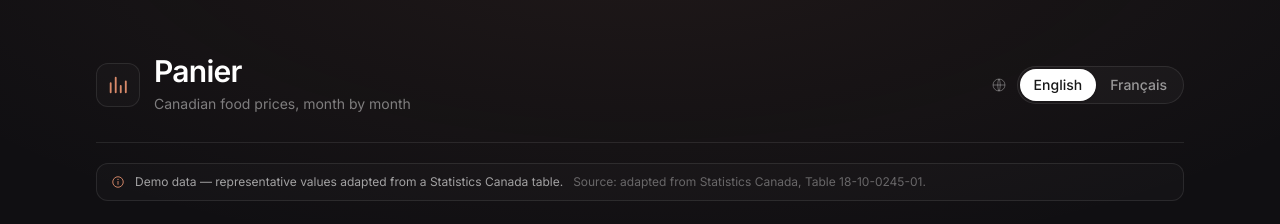
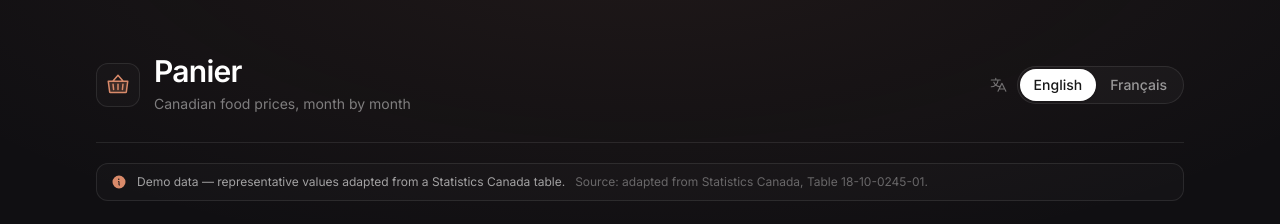
Before and after one commit to fkabaalkhail/panier, a Next.js app: page / in a window 1280 px wide. Shown: the top 224 px of the page. Built offline with nearby package versions, Linux system fonts and the light colour scheme.

Commit message:
Use Phosphor icons for brand mark, language selector and data note

```diff
--- a/components/Dashboard.tsx
+++ b/components/Dashboard.tsx
@@ -2,6 +2,7 @@
 
 import { useMemo, useState } from "react";
 import { motion } from "framer-motion";
+import { Basket, Info } from "@phosphor-icons/react";
 import { FOOD_ITEMS, MONTHS } from "@/lib/data";
 import {
   convert,
@@ -246,39 +247,23 @@ export default function Dashboard() {
   );
 }
 
-/** Minimal SVG data-mark — replaces the old emoji logo. */
+/** Brand mark — Phosphor basket ("panier" = basket). */
 function Logo() {
   return (
     <span className="grid h-11 w-11 place-items-center rounded-xl border border-[var(--color-line)] bg-white/[0.02]">
-      <svg width="22" height="22" viewBox="0 0 24 24" fill="none" aria-hidden="true">
-        <path
-          d="M4 20V10M9.5 20V4M15 20v-7M20.5 20V8"
-          stroke="var(--color-accent)"
-          strokeWidth="2"
-          strokeLinecap="round"
-        />
-      </svg>
+      <Basket size={24} weight="duotone" color="var(--color-accent)" aria-hidden="true" />
     </span>
   );
 }
 
 function InfoIcon() {
   return (
-    <svg
-      className="h-3.5 w-3.5 shrink-0 text-[var(--color-accent)]"
-      viewBox="0 0 24 24"
-      fill="none"
+    <Info
+      size={16}
+      weight="fill"
+      className="shrink-0 text-[var(--color-accent)]"
       aria-hidden="true"
-    >
-      <circle cx="12" cy="12" r="9" stroke="currentColor" strokeWidth="1.6" />
-      <path
-        d="M12 11v5"
-        stroke="currentColor"
-        strokeWidth="1.6"
-        strokeLinecap="round"
-      />
-      <circle cx="12" cy="7.6" r="1" fill="currentColor" />
-    </svg>
+    />
   );
 }
 
--- a/components/LanguageSelector.tsx
+++ b/components/LanguageSelector.tsx
@@ -1,5 +1,6 @@
 "use client";
 
+import { Translate } from "@phosphor-icons/react";
 import { LANGS, type Lang } from "@/lib/i18n";
 
 interface Props {
@@ -15,19 +16,7 @@ interface Props {
 export default function LanguageSelector({ lang, onChange, label }: Props) {
   return (
     <div className="flex items-center gap-2.5">
-      <svg
-        className="h-4 w-4 text-white/35"
-        viewBox="0 0 24 24"
-        fill="none"
-        aria-hidden="true"
-      >
-        <circle cx="12" cy="12" r="9" stroke="currentColor" strokeWidth="1.4" />
-        <path
-          d="M3 12h18M12 3c2.4 2.6 2.4 15.4 0 18M12 3c-2.4 2.6-2.4 15.4 0 18"
-          stroke="currentColor"
-          strokeWidth="1.4"
-        />
-      </svg>
+      <Translate size={18} weight="regular" className="text-white/40" aria-hidden="true" />
       <div
         role="group"
         aria-label={label}
--- a/package.json
+++ b/package.json
@@ -9,6 +9,7 @@
     "lint": "eslint"
   },
   "dependencies": {
+    "@phosphor-icons/react": "^2.1.10",
     "clsx": "^2.1.1",
     "framer-motion": "^12.42.2",
     "next": "16.2.6",
```
Also changed, not shown: 1 other file (tests, documents, lock files or other folders).
